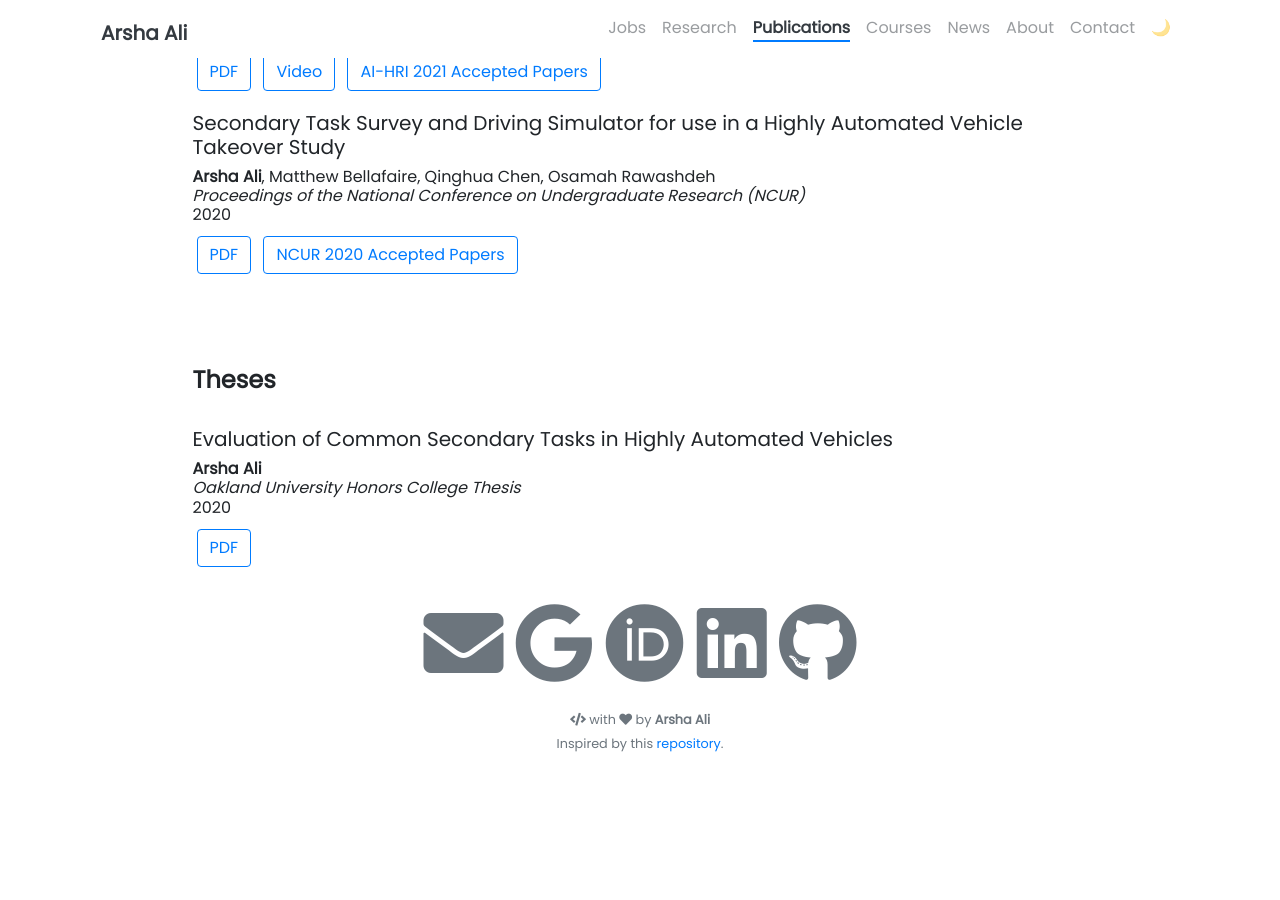
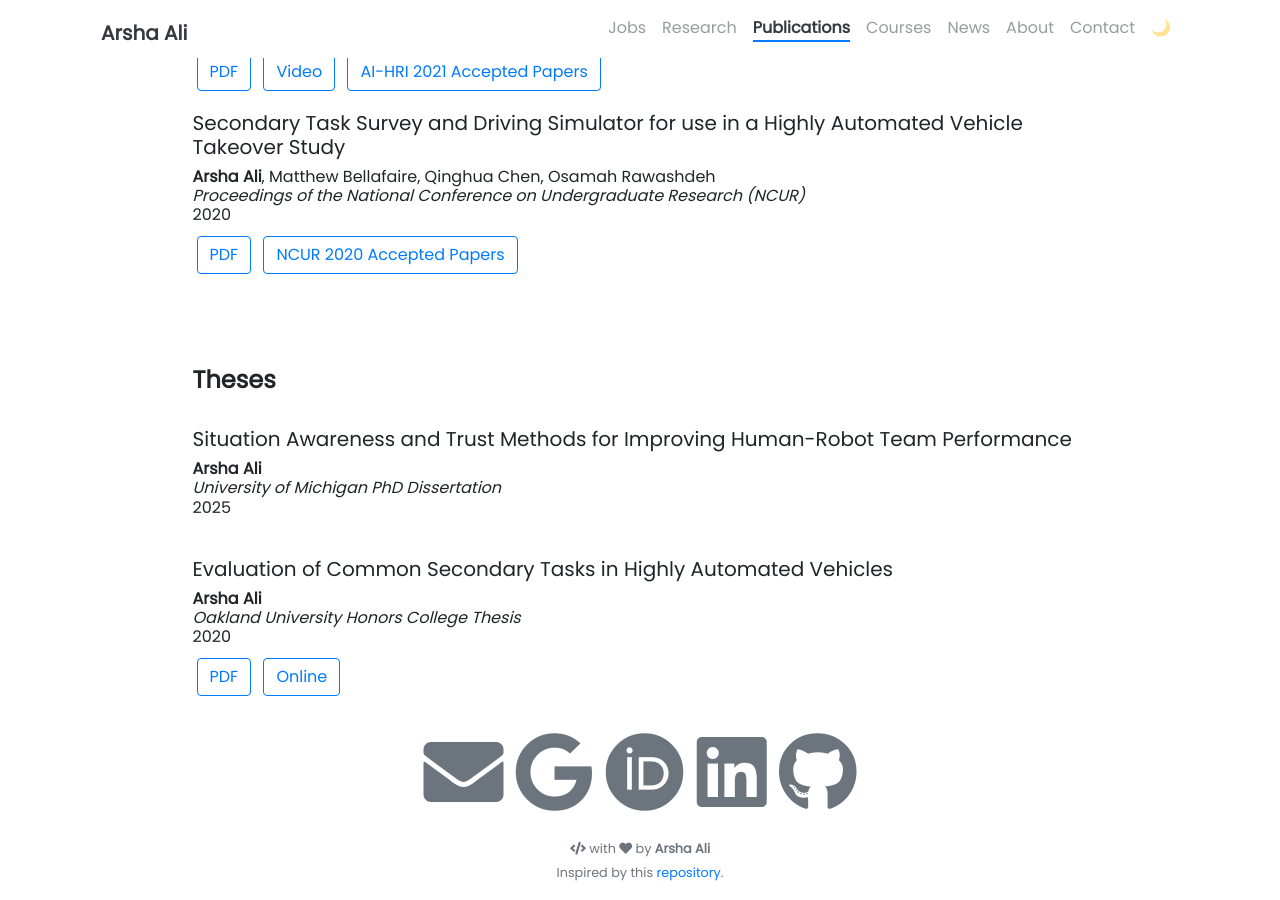
Before and after one commit to arshaali/arshaali.github.io, a Jekyll site: the page built from pages/publications.html, in a window 1280 px wide and 900 px high, scrolled down 1472 px. Built offline with Jekyll 4.4.1, drawn with Linux system fonts in a browser that asks for light colours; nearby versions of some CDN libraries; before the commit the page ends 2243 px from its top, so only the background shows below that.

Commit message:
Update publications.html

```diff
--- a/pages/publications.html
+++ b/pages/publications.html
@@ -166,6 +166,21 @@ a:hover, a:active {
 </h4>
 
 <h5>
+  <br>Situation Awareness and Trust Methods for Improving Human-Robot Team Performance
+</h5>
+<h6>
+  <b>Arsha Ali</b>
+  <br><i>University of Michigan PhD Dissertation</i>
+  <br>2025
+</h6>
+<p>
+  <!-- use the code below once the links are active
+  {% include elements/button.html link="XXX" text="PDF" %}
+  {% include elements/button.html link="XXX" text="Online" %}
+  -->
+</p>
+
+<h5>
   <br>Evaluation of Common Secondary Tasks in Highly Automated Vehicles
 </h5>
 <h6>
@@ -175,6 +190,7 @@ a:hover, a:active {
 </h6>
 <p>
   {% include elements/button.html link="https://our.oakland.edu/bitstream/handle/10323/7476/thesis_final_Ali.pdf?sequence=1" text="PDF" %}
+  {% include elements/button.html link="https://our.oakland.edu/items/880ee640-b71d-4f3a-a133-c632a62c04b4" text="Online" %}
 </p>
 
 </body>
```
